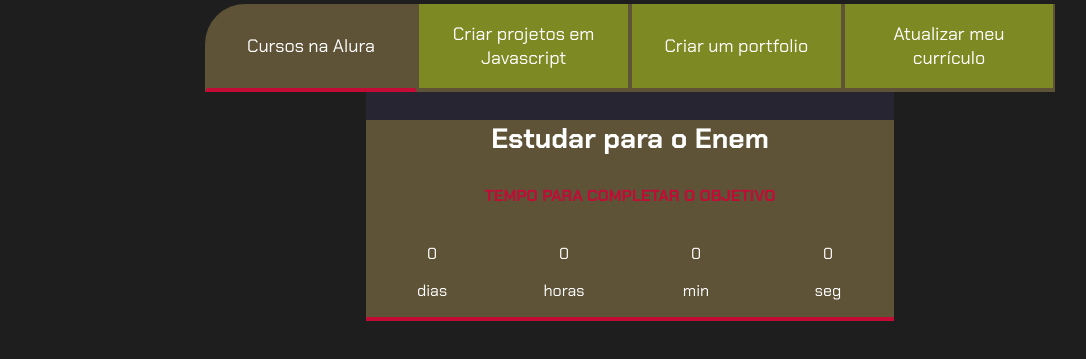
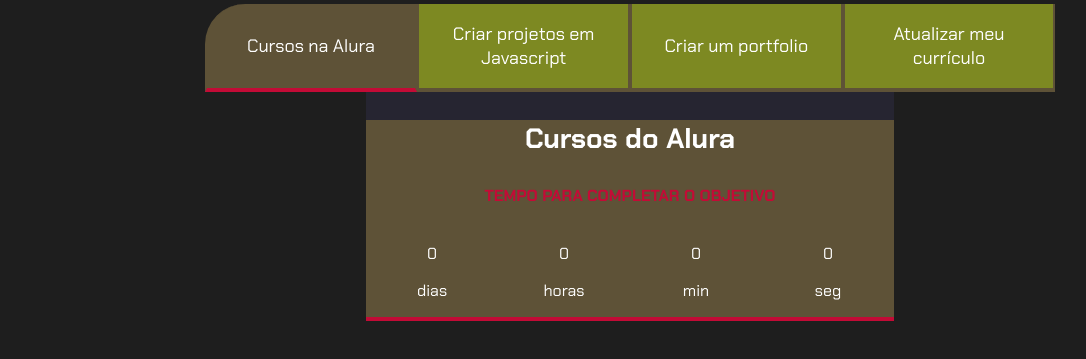
Before and after one commit to linosbru/Projeto-relogio-Bruna, a plain HTML site: page index.html in a window 1280 px wide. Shown: the part 99-458 px from the top of the page, without its empty margins (10-1096 px from the left). Drawn offline with Linux system fonts and the light colour scheme.

Commit message:
alteração nome

```diff
--- a/index.html
+++ b/index.html
@@ -19,7 +19,7 @@
 
     <div class="abas-textos">
       <div class="aba-conteudo ativo">
-        <h3 class="aba-conteudo-titulo-principal">Estudar para o Enem</h3>
+        <h3 class="aba-conteudo-titulo-principal">Cursos do Alura</h3>
         <h4 class="aba-conteudo-titulo-secundario">Tempo para completar o objetivo</h4>
         <div class="contador">
           <div class="contador-digito"><p id="dias0"></p><p>dias</p></div>
```
